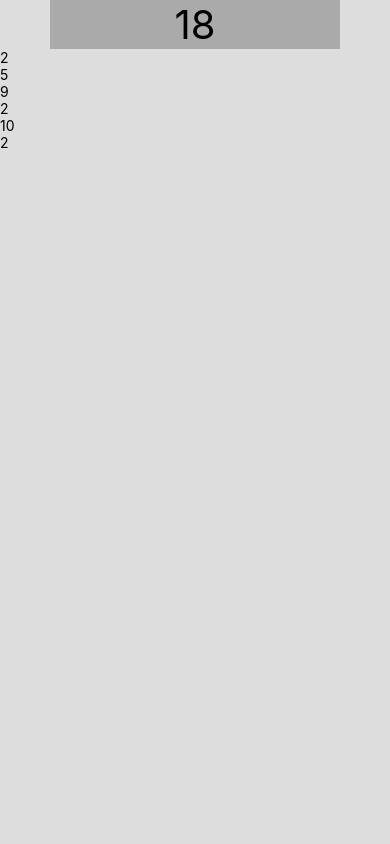
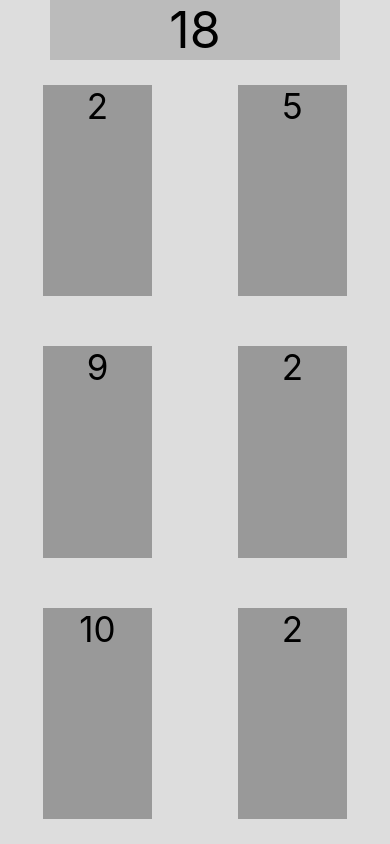
Before and after one commit to bayuik/TargetSum, a React Native app: screen / in a window 390 px wide. Built offline with nearby package versions, Linux system fonts and the light colour scheme.

Commit message:
styling the random play numbers

```diff
--- a/src/components/Game.js
+++ b/src/components/Game.js
@@ -20,9 +20,11 @@ class Game extends React.Component {
         return(
             <View style={styles.container}>
                 <Text style={styles.target}>{this.target}</Text>
-                {this.randomNumbers.map((randomNumber, index) =>
-                    <Text key={index}>{randomNumber}</Text>
-                )}
+                <View style={styles.randomContainer}>
+                    {this.randomNumbers.map((randomNumber, index) =>
+                        <Text style={styles.random} key={index}>{randomNumber}</Text>
+                    )}
+                </View>
             </View>
         )
     }
@@ -34,10 +36,24 @@ const styles = StyleSheet.create({
         flex: 1,
     },
     target: {
-        fontSize: 40,
-        backgroundColor: '#aaa',
+        fontSize: 50,
+        backgroundColor: '#bbb',
         marginHorizontal: 50,
         textAlign: 'center',
+    },
+    randomContainer: {
+        flex: 1,
+        flexDirection: 'row',
+        flexWrap: 'wrap',
+        justifyContent: 'space-around',
+    },
+    random: {
+        backgroundColor: '#999',
+        width: "28%",
+        marginHorizontal: 15,
+        marginVertical: 25,
+        fontSize: 35,
+        textAlign: 'center'
     }
 })
 
```
